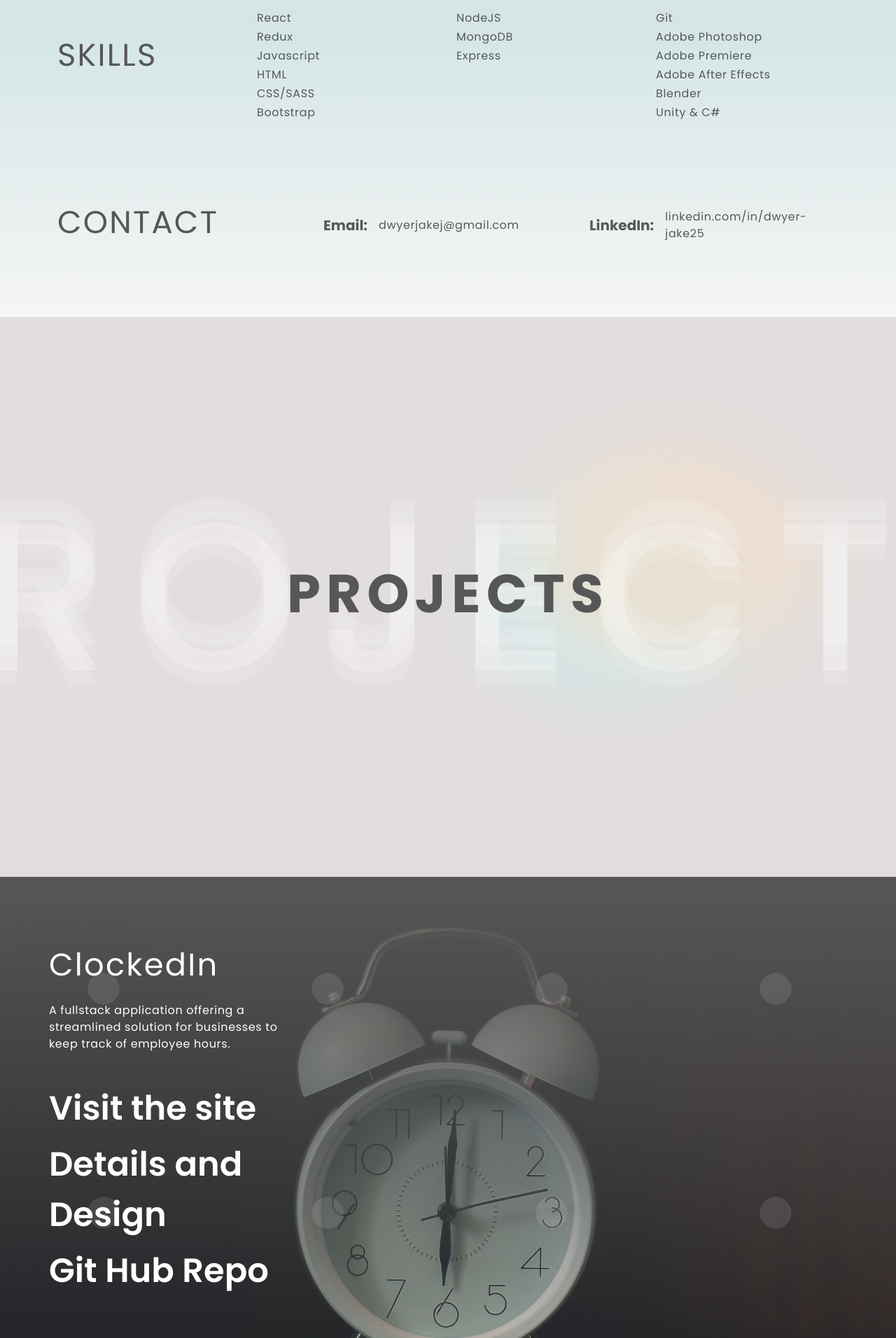
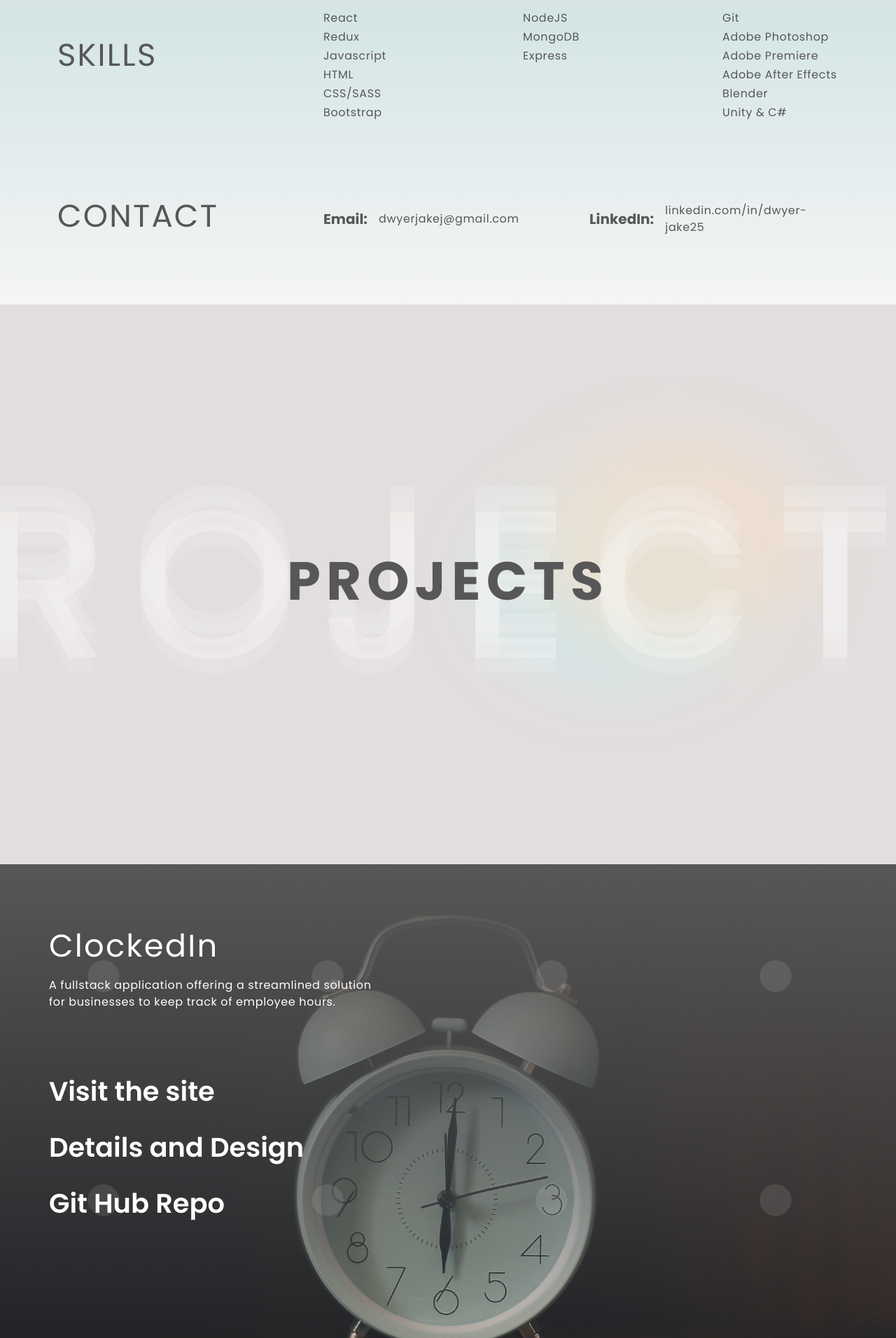
Before and after one commit to jdwyer6/portfolio-update-2022, a React (Create React App) app: page / in a window 1280 px wide. Shown: the part 1582-3494 px from the top of the page at 70% size. Built offline with nearby package versions, Linux system fonts and the light colour scheme; a web font is replaced by a local one.

Commit message:
add responsive features

```diff
--- a/src/assets/App.css
+++ b/src/assets/App.css
@@ -24,16 +24,16 @@ h1 {
 h2 {
   font-size: clamp(40px, 3.5vw, 90px);
   font-weight: 400;
-  line-height: 90px;
+  line-height: clamp(60px, 6vw, 72px);
   letter-spacing: 0.05em;
   text-align: center;
   color: #575757;
 }
 
 h3 {
-  font-size: 48px;
+  font-size: clamp(24px, 3vw, 90px);
   font-weight: 600;
-  line-height: 72px;
+  line-height: clamp(60px, 6vw, 72px);
   letter-spacing: 0em;
   color: #575757;
 }
@@ -215,7 +215,7 @@ ul {
 }
 
 .xy-padding-adjusted {
-  padding: 5rem;
+  padding: clamp(1rem, 6vw, 5rem);
 }
 
 .link:hover {
@@ -253,7 +253,7 @@ ul {
   top: 0;
   left: 0;
   padding: clamp(1rem, 6.4vw, 6rem);
-  width: 40%;
+  width: clamp(320px, 50%, 680px);
 }
 
 .menu-items {
@@ -291,7 +291,6 @@ ul {
   border: none;
   border-radius: 12px;
   height: 50vh;
-  margin: 1rem;
   overflow: hidden;
   position: relative;
   transition: all 800ms ease;
@@ -353,4 +352,12 @@ ul {
   cursor: pointer;
 }
 
+@media only screen and (max-width: 1200px) {
+  .farah-bg {
+    background-size: fill;
+    background-position: top;
+    background-repeat: repeat-y;
+  }
+}
+
 /*# sourceMappingURL=App.css.map */
--- a/src/assets/styles.scss
+++ b/src/assets/styles.scss
@@ -44,16 +44,16 @@ h1{
 h2{
     font-size: clamp(40px, 3.5vw, 90px);
     font-weight: 400;
-    line-height: 90px;
+    line-height: clamp(60px, 6vw, 72px);
     letter-spacing: 0.05em;
     text-align: center;
     color: $gray-dark;
 }
 
 h3{
-    font-size: 48px;
+    font-size: clamp(24px, 3vw, 90px);
     font-weight: 600;
-    line-height: 72px;
+    line-height: clamp(60px, 6vw, 72px);
     letter-spacing: 0em;
     color: $gray-dark;
 }
@@ -244,7 +244,7 @@ ul{
 }
 
 .xy-padding-adjusted{
-    padding: 5rem;
+    padding: clamp(1rem, 6vw, 5rem);
 }
 
 .link{
@@ -286,7 +286,7 @@ ul{
     top: 0;
     left: 0;
     padding: $default-padding;
-    width: 40%;
+    width: clamp(320px, 50%, 680px);
 }
 
 .menu-items{
@@ -327,7 +327,6 @@ ul{
     border: none;
     border-radius: 12px;
     height: 50vh;
-    margin: 1rem;
     overflow: hidden;
     position: relative;
     transition: all 800ms ease;
@@ -396,6 +395,14 @@ ul{
         cursor: pointer;
     }
 }
+
+@media only screen and (max-width: 1200px) {
+    .farah-bg {
+        background-size: fill;
+      background-position: top;
+      background-repeat:repeat-y;
+    }
+  }
 
 // .alt-font{
 //     font-family: sans-serif;
--- a/src/components/Card.js
+++ b/src/components/Card.js
@@ -2,6 +2,7 @@ import { Col } from 'react-bootstrap';
 
 const Card = ({title, description, buttonText, image, buttonLink}) => {
     return (
+
         <Col className='card card__color-2'>
             <a href={buttonLink} target='_blank'>
                 <div className={image}></div>
@@ -11,8 +12,9 @@ const Card = ({title, description, buttonText, image, buttonLink}) => {
                     <a href={buttonLink} target='_blank'><button className='btn-secondary my-2'>{buttonText}</button></a>
                 </div>
             </a>
+        </Col>
 
-        </Col>
+
      );
 }
 
--- a/src/pages/HomePage.js
+++ b/src/pages/HomePage.js
@@ -89,7 +89,7 @@ const HomePage = () => {
                         </Col>
                     </Row>
                     <Row className='top-space'>
-                            <div className='d-md-flex'>
+                            <Row className='d-md-flex'>
                                 <Col xs='12' md='4' className='d-flex align-items-center'>
                                     <h2 className='text-start'>EXPERIENCE</h2>
                                 </Col>
@@ -111,10 +111,10 @@ const HomePage = () => {
                                     <p className='mb-0 p-small'>Flecks Appliance Center</p>
                                     <p className='mb-0 p-small'>FADM Impresos</p>
                                 </Col>
-                            </div>
+                            </Row>
                     </Row>
                     <Row className='top-space'>
-                        <Col xs='12' md='3' className='d-flex align-items-center'>
+                        <Col xs='12' md='4' className='d-flex align-items-center'>
                             <h2 className='text-start'>SKILLS</h2>
                         </Col>
 
@@ -137,7 +137,7 @@ const HomePage = () => {
                                 <li>Express</li>
                             </ul>
                         </Col>
-                        <Col xs='12' md='3' className='d-flex flex-column'>
+                        <Col xs='12' md='2' className='d-flex flex-column'>
                             <ul>
                                 <h4 className='h4-bold text-start'>OTHER</h4>
                                 <li>Git</li>
@@ -151,16 +151,16 @@ const HomePage = () => {
 
                     </Row>
                     <Row className="top-space d-flex align-items-center" id='contact'>
-                        <Col>
+                        <Col xs='12' lg='4'>
                             <h2 className='text-start'>CONTACT</h2>
                         </Col>
-                        <Col >
+                        <Col xs='12' lg='4'>
                             <div className='d-flex align-items-center'>
                                 <h4 className='h4-bold mb-0'>Email:</h4>
                                 <p className='mx-3 p-normal'>dwyerjakej@gmail.com</p>
                             </div>
                         </Col>
-                        <Col>
+                        <Col xs='12' lg='4'>
                             <div className='d-flex align-items-center'>
                                 <h4 className='h4-bold mb-0'>LinkedIn:</h4>
                                 <p className='mx-3 p-normal d-block d-md-none'>.../dwyer-jake25</p>
@@ -235,7 +235,9 @@ const HomePage = () => {
                 </Row>
 
                 <Row className='xy-padding-adjusted'>
-                        <h1 className='y-padding'>OTHER PROJECTS</h1>
+                        <h1 className='y-padding d-none d-md-block'>OTHER PROJECTS</h1>
+                        <h1 className='y-padding d-block d-md-none text-center' style={{fontSize: '36px'}}>OTHER PROJECTS</h1>
+                        <Col xs='12' md='6' lg='3' className='my-2'>
                             <Card
                                 title='FETCH'
                                 description='Stack abilities by catching frisbees and collect bones for points in an epic platformer. (UNITY/C#)'
@@ -243,6 +245,8 @@ const HomePage = () => {
                                 image='card-image-4'
                                 buttonLink="https://whospayingformike.itch.io/dogrungame"
                             />
+                        </Col>
+                        <Col xs='12' md='6' lg='3' className='my-2'>
 
                             <Card
                                 title='DOODLE BALL'
@@ -251,6 +255,8 @@ const HomePage = () => {
                                 image='card-image-2'
                                 buttonLink='https://whospayingformike.itch.io/doodle-ball'
                             />
+                        </Col>
+                        <Col xs='12' md='6' lg='3' className='my-2'>
                             <Card
                                 title="'TACK'TICAL BALLOONS"
                                 description='Armed with tacks as projectiles, blast your way through hordes of evil balloons. (UNITY/C#)'
@@ -258,6 +264,8 @@ const HomePage = () => {
                                 image='card-image-3'
                                 buttonLink='https://whospayingformike.itch.io/tackticalballoons'
                             />
+                        </Col>
+                        <Col xs='12' md='6' lg='3' className='my-2'>
                             <Card
                                 title='FLECKS APPLIANCE CENTER'
                                 description='A business website for a local appliance retail store. (REACT)'
@@ -265,14 +273,13 @@ const HomePage = () => {
                                 image='card-image-1'
                                 buttonLink='https://flecksappliancecenter.com/'
                             />
-
-
+                        </Col>
                 </Row>
                 <Row className='x-padding mt-5'>
                     <footer className="d-flex flex-wrap justify-content-between align-items-center py- my-4 border-top border-secondary">
-                        <p className="col-md-4 mb-0 text-muted">Jake Dwyer</p>
+                        <p className="col-md-4 mb-0 text-muted p-2">Jake Dwyer</p>
 
-                        <ul className="nav col-md-4 justify-content-end">
+                        <ul className="nav col-md-4 justify-content-md-end justify-content-start">
                             <Link to="home" className="nav-item nav-link px-2 text-muted link">Home</Link>
                             <Link to='about' className="nav-item nav-link px-2 text-muted link">About</Link>
                             <Link to='projects' className="nav-item nav-link px-2 text-muted link">Projects</Link>
```
Also changed, not shown: 1 other file (tests, documents, lock files or other folders). Lines whose indentation alone changed are shown as unchanged.
